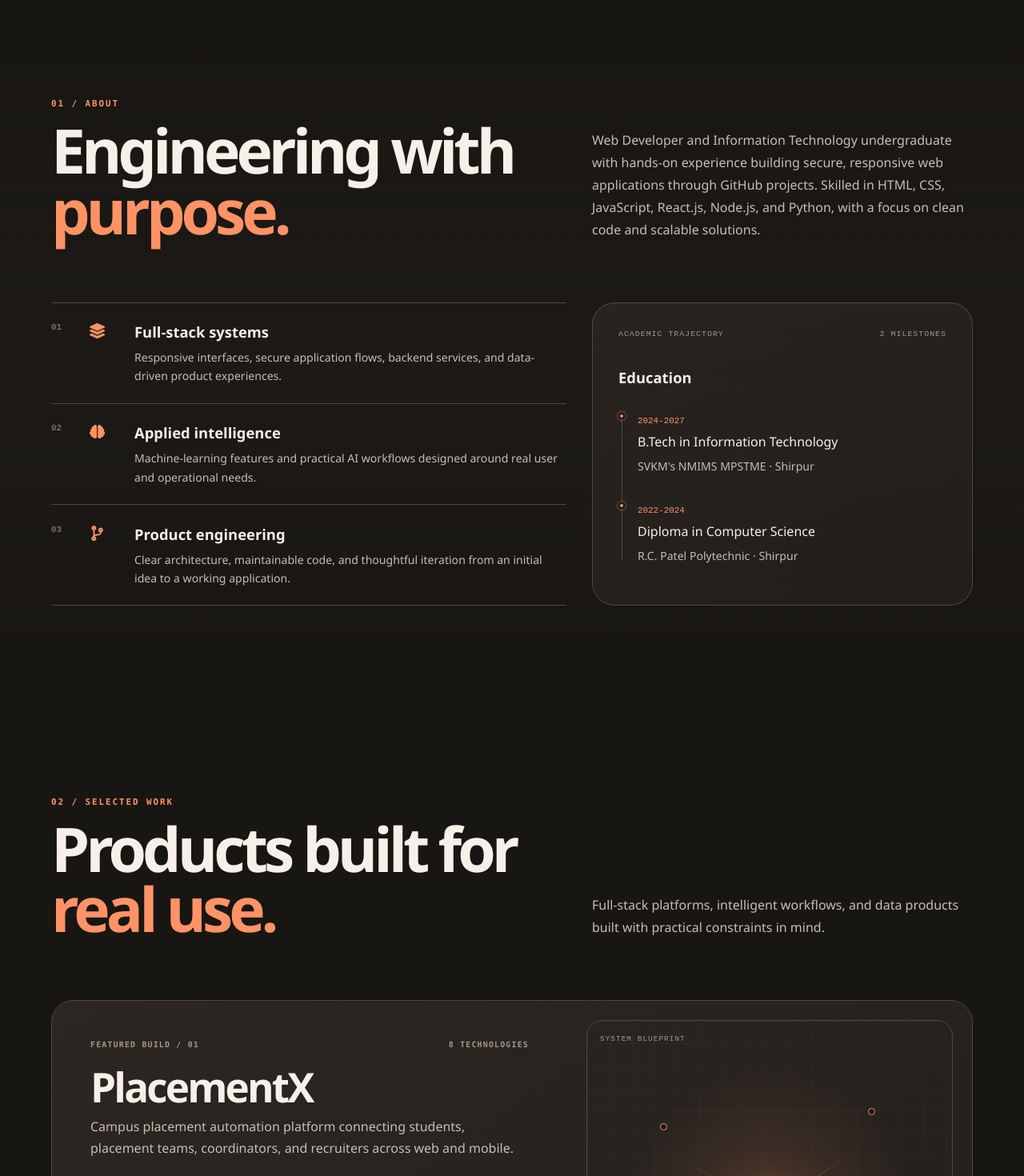
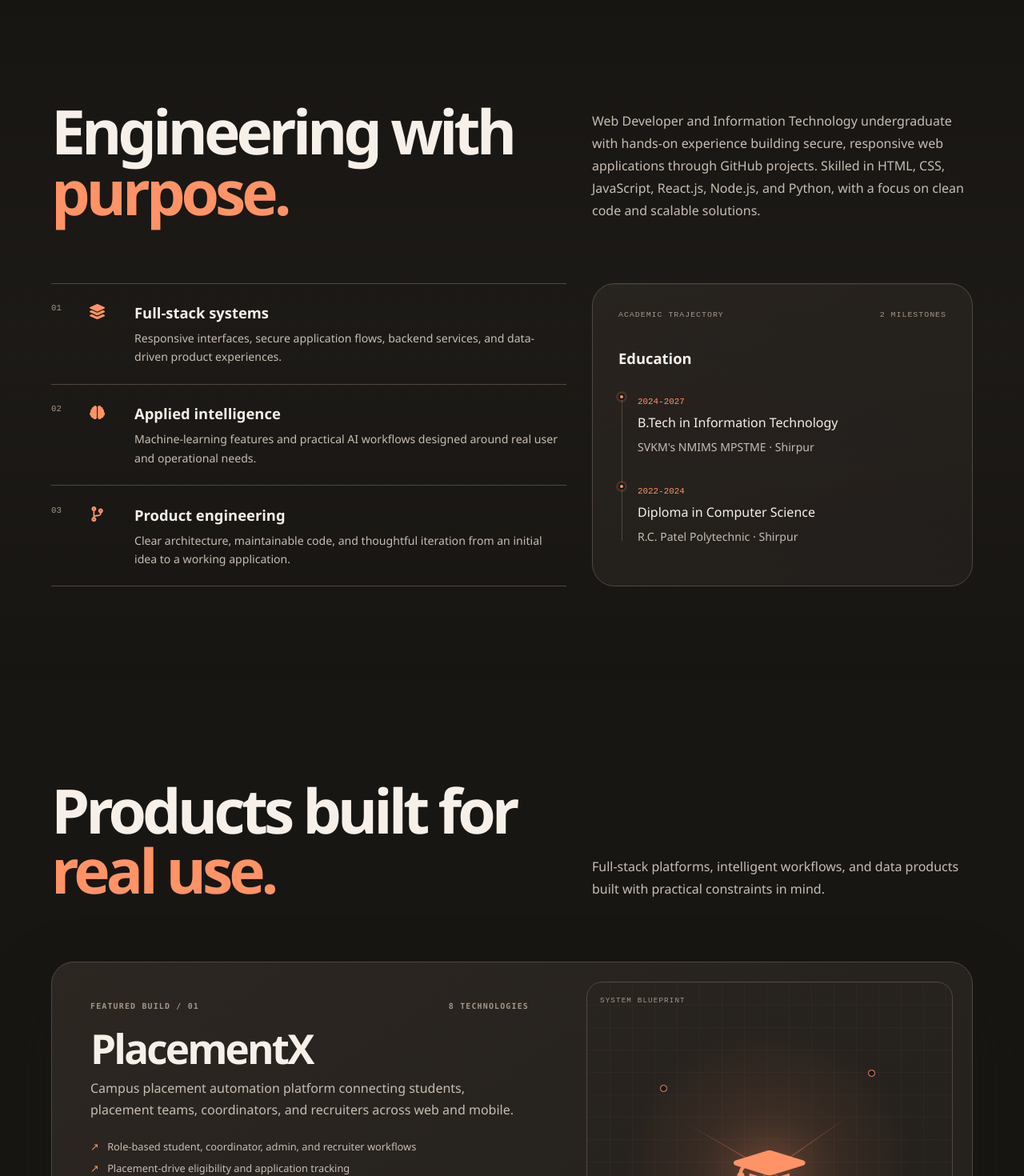
Before and after one commit to kunalkhaire302/portfolio-universe, a React (Create React App) app: page / in a window 1280 px wide. Shown: the part 800-2270 px from the top of the page at 80% size. Built offline with nearby package versions, Linux system fonts and the light colour scheme.

Commit message:
Remove numbered section labels

```diff
--- a/src/components/Sections/AboutSection.jsx
+++ b/src/components/Sections/AboutSection.jsx
@@ -28,7 +28,6 @@ const AboutSection = () => {
         <SectionContainer id="about" className="section--about">
             <div className="section-heading section-heading--split">
                 <div>
-                    <span className="section-eyebrow">01 / About</span>
                     <h2>Engineering with <span>purpose.</span></h2>
                 </div>
                 <p>{objective}</p>
--- a/src/components/Sections/CertificationSection.jsx
+++ b/src/components/Sections/CertificationSection.jsx
@@ -36,7 +36,6 @@ const CertificationSection = () => {
         <SectionContainer id="certifications" className="section--certifications">
             <div className="section-heading section-heading--split">
                 <div>
-                    <span className="section-eyebrow">05 / Achievements</span>
                     <h2>Learning made <span>visible.</span></h2>
                 </div>
                 <p>Selected certifications and practical simulations that extend my engineering, cloud, and applied-AI foundation.</p>
--- a/src/components/Sections/ContactSection.jsx
+++ b/src/components/Sections/ContactSection.jsx
@@ -11,7 +11,6 @@ const ContactSection = () => {
             <div aria-hidden="true" className="contact-aura" />
             <div className="contact-layout">
                 <div className="contact-copy">
-                    <span className="section-eyebrow">06 / Start a conversation</span>
                     <h2>Let&apos;s build something <span>meaningful.</span></h2>
                     <p>I&apos;m open to thoughtful conversations about software engineering, intelligent applications, product ideas, and collaborative technical work.</p>
                     <a href={`mailto:${personalInfo.email}`} className="button button--primary contact-cta">
--- a/src/components/Sections/ExperienceSection.jsx
+++ b/src/components/Sections/ExperienceSection.jsx
@@ -8,7 +8,6 @@ const ExperienceSection = () => (
     <SectionContainer id="experience" className="section--experience">
         <div className="section-heading section-heading--split">
             <div>
-                <span className="section-eyebrow">04 / Experience</span>
                 <h2>A journey of <span>building and learning.</span></h2>
             </div>
             <p>Professional roles and technical experiences that shaped how I approach products, teams, and engineering problems.</p>
--- a/src/components/Sections/ProjectsSection.jsx
+++ b/src/components/Sections/ProjectsSection.jsx
@@ -100,7 +100,6 @@ const ProjectsSection = () => {
         <SectionContainer id="projects" className="section--projects">
             <div className="section-heading section-heading--split">
                 <div>
-                    <span className="section-eyebrow">02 / Selected work</span>
                     <h2>Products built for <span>real use.</span></h2>
                 </div>
                 <p>Full-stack platforms, intelligent workflows, and data products built with practical constraints in mind.</p>
--- a/src/components/Sections/SkillsSection.jsx
+++ b/src/components/Sections/SkillsSection.jsx
@@ -29,7 +29,6 @@ const SkillsSection = () => {
         <SectionContainer id="skills" className="section--skills">
             <div className="section-heading section-heading--split">
                 <div>
-                    <span className="section-eyebrow">03 / Technical range</span>
                     <h2>A connected <span>technology stack.</span></h2>
                 </div>
                 <p>Tools are grouped by the role they play in shipping a product—from interface and API design to data, intelligence, and delivery.</p>
```
